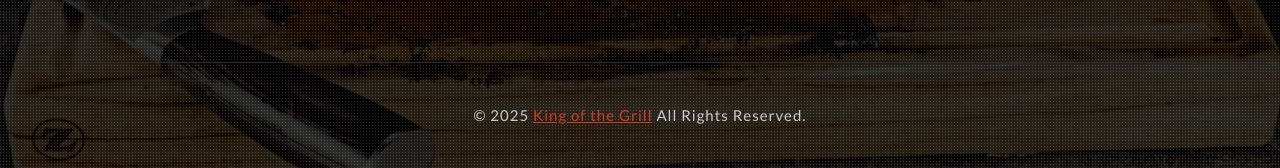
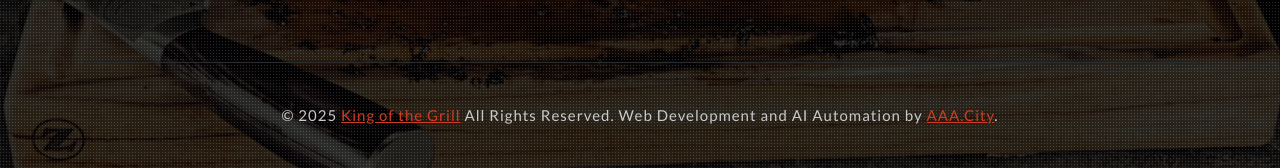
Before and after one commit to iggzmil/KOTG, a plain HTML site: page index.html in a window 1280 px wide. Shown: the part 7108-7276 px from the top of the page. Drawn offline with Linux system fonts and the light colour scheme; animation ran at ten frames a second.

Commit message:
Footer fix

```diff
--- a/index.html
+++ b/index.html
@@ -384,7 +384,7 @@
             <div class="row">
                 <div class="col-12 text-center">
                     <div class="footer-copyright">
-                        <p>&copy; 2025 <a href="#">King of the Grill</a> All Rights Reserved.</p>
+                        <p>&copy; 2025 <a href="#">King of the Grill</a> All Rights Reserved. Web Development and AI Automation by <a href="https://www.aaa-city.com" target="_blank">AAA.City</a>.</p>
                     </div>
                 </div>
             </div>
```
